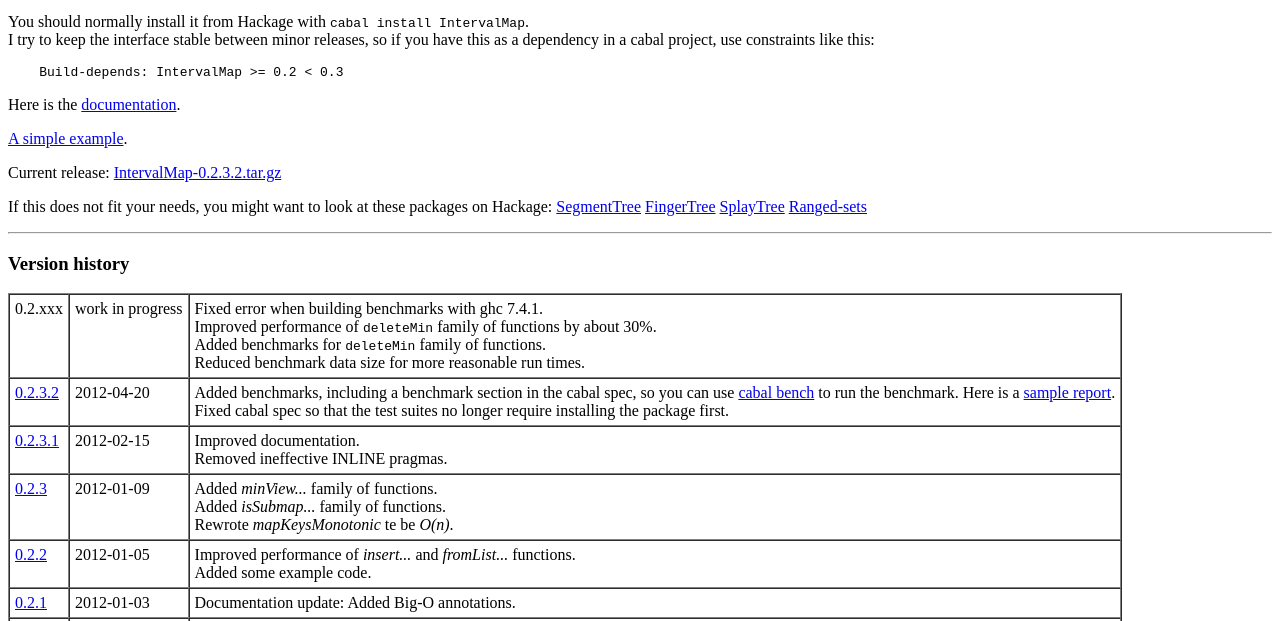
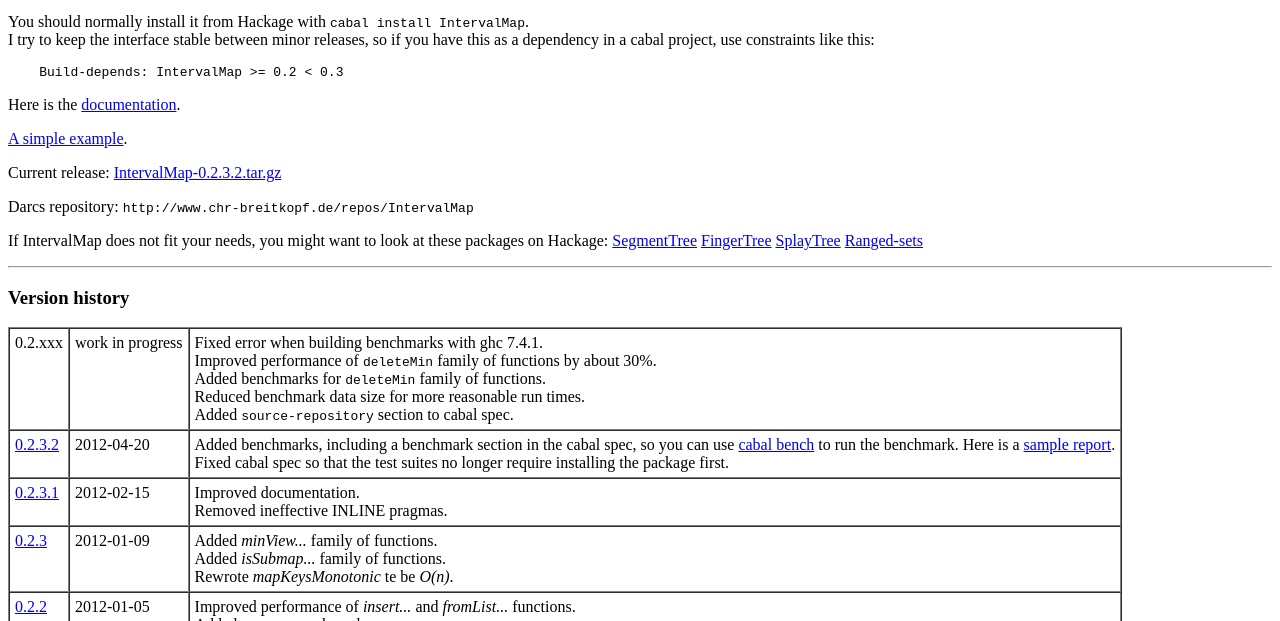
Before and after one commit to bokesan/IntervalMap, a plain HTML site: page www/index.html in a window 1280 px wide. Shown: the part 119-740 px from the top of the page. Drawn offline with Linux system fonts and the light colour scheme.

Commit message:
Added darcs repository to web site and cabal spec.

```diff
--- a/www/index.html
+++ b/www/index.html
@@ -45,7 +45,10 @@ this as a dependency in a cabal project, use constraints like this:
 <a href="IntervalMap-0.2.3.2.tar.gz">IntervalMap-0.2.3.2.tar.gz</a>
 </p>
 
-<p>If this does not fit your needs, you might want to look at these packages on Hackage:
+<p>Darcs repository: <code>http://www.chr-breitkopf.de/repos/IntervalMap</code></p>
+
+
+<p>If IntervalMap does not fit your needs, you might want to look at these packages on Hackage:
 <a href="http://hackage.haskell.org/packages/archive/SegmentTree/latest/doc/html/Data-SegmentTree.html">SegmentTree</a>
 <a href="http://hackage.haskell.org/packages/archive/fingertree/latest/doc/html/Data-IntervalMap-FingerTree.html">FingerTree</a>
 <a href="http://hackage.haskell.org/package/splaytree">SplayTree</a>
@@ -64,6 +67,7 @@ this as a dependency in a cabal project, use constraints like this:
       <br/>Improved performance of <code>deleteMin</code> family of functions by about 30%.
       <br/>Added benchmarks for <code>deleteMin</code> family of functions.
       <br/>Reduced benchmark data size for more reasonable run times.
+      <br/>Added <code>source-repository</code> section to cabal spec.
     </td>
   </tr>
   <tr valign="top">
```
Also changed, not shown: 1 other file.
